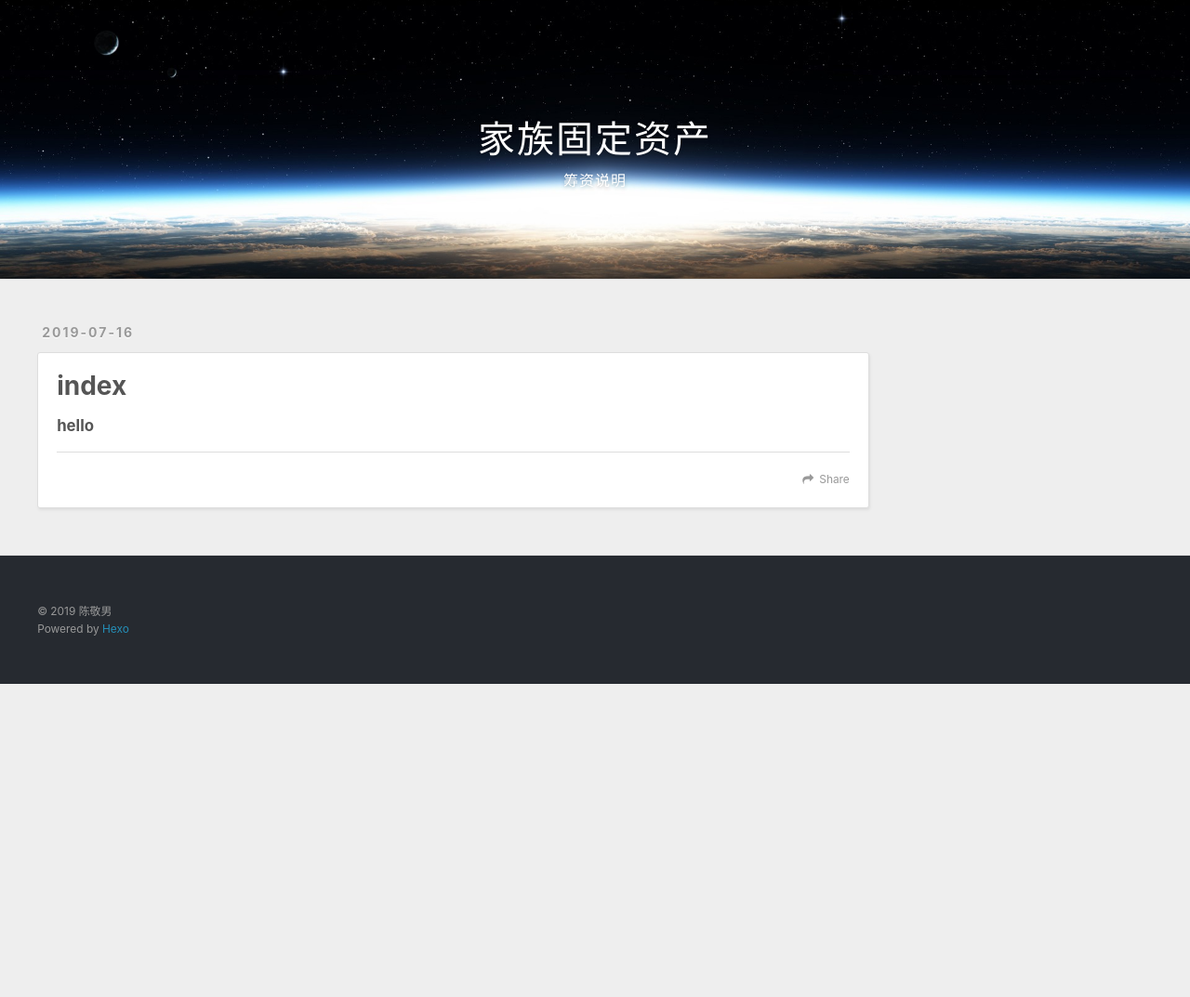
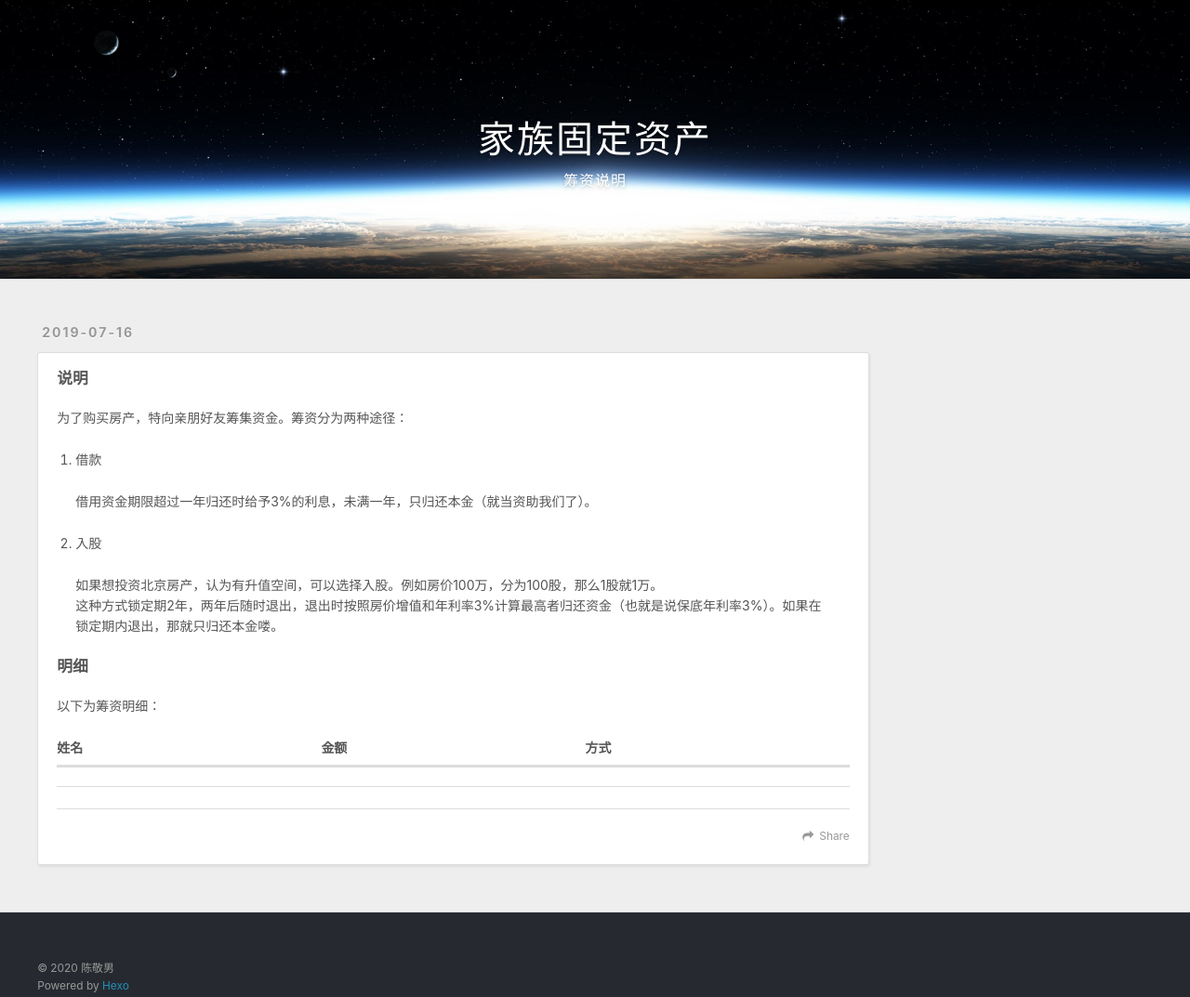
Before and after one commit to chenjingnan1984/chenjingnan1984, a plain HTML site: page 2019/07/16/index/index.html in a window 1280 px wide. Shown: the whole page at 93% size. Before the commit the page ends 800 px from the top, so only its background shows below. Drawn offline with nearby package versions, Linux system fonts and the light colour scheme.

Commit message:
Site updated: 2020-03-05 14:31:39

```diff
--- a/2019/07/16/index/index.html
+++ b/2019/07/16/index/index.html
@@ -5,19 +5,19 @@
 
 
 
-  <title>index | 家族固定资产</title>
+  <title>家族固定资产</title>
   <meta name="viewport" content="width=device-width, initial-scale=1, maximum-scale=1">
-  <meta name="description" content="hello">
+  <meta name="description" content="说明   为了购买房产，特向亲朋好友筹集资金。筹资分为两种途径：  借款   借用资金期限超过一年归还时给予3%的利息，未满一年，只归还本金（就当资助我们了）。  入股 如果想投资北京房产，认为有升值空间，可以选择入股。例如房价100万，分为100股，那么1股就1万。这种方式锁定期2年，两年后随时退出，退出时按照房价增值和年利率3%计算最高者归还资金（也就是说保底年利率3%）。如果在锁定期内退出，">
 <meta property="og:type" content="article">
-<meta property="og:title" content="index">
+<meta property="og:title" content="家族固定资产">
 <meta property="og:url" content="http://yoursite.com/2019/07/16/index/index.html">
 <meta property="og:site_name" content="家族固定资产">
-<meta property="og:description" content="hello">
+<meta property="og:description" content="说明   为了购买房产，特向亲朋好友筹集资金。筹资分为两种途径：  借款   借用资金期限超过一年归还时给予3%的利息，未满一年，只归还本金（就当资助我们了）。  入股 如果想投资北京房产，认为有升值空间，可以选择入股。例如房价100万，分为100股，那么1股就1万。这种方式锁定期2年，两年后随时退出，退出时按照房价增值和年利率3%计算最高者归还资金（也就是说保底年利率3%）。如果在锁定期内退出，">
 <meta property="og:locale" content="zh-Hans">
-<meta property="og:updated_time" content="2019-07-16T10:17:42.608Z">
+<meta property="og:updated_time" content="2020-03-05T06:29:00.863Z">
 <meta name="twitter:card" content="summary">
-<meta name="twitter:title" content="index">
-<meta name="twitter:description" content="hello">
+<meta name="twitter:title" content="家族固定资产">
+<meta name="twitter:description" content="说明   为了购买房产，特向亲朋好友筹集资金。筹资分为两种途径：  借款   借用资金期限超过一年归还时给予3%的利息，未满一年，只归还本金（就当资助我们了）。  入股 如果想投资北京房产，认为有升值空间，可以选择入股。例如房价100万，分为100股，那么1股就1万。这种方式锁定期2年，两年后随时退出，退出时按照房价增值和年利率3%计算最高者归还资金（也就是说保底年利率3%）。如果在锁定期内退出，">
 
 
     <link rel="icon" href="/favicon.png">
@@ -63,23 +63,37 @@
   <div class="article-inner">
 
 
-      <header class="article-header">
-
-
-    <h1 class="article-title" itemprop="name">
-      index
-    </h1>
-
-
-      </header>
-
     <div class="article-entry" itemprop="articleBody">
 
-        <h4 id="hello"><a href="#hello" class="headerlink" title="hello"></a>hello</h4>
+        <h4 id="说明"><a href="#说明" class="headerlink" title="说明"></a>说明</h4><p>   为了购买房产，特向亲朋好友筹集资金。筹资分为两种途径：</p>
+<ol>
+<li><p>借款  </p>
+<p>借用资金期限超过一年归还时给予3%的利息，未满一年，只归还本金（就当资助我们了）。</p>
+</li>
+<li><p>入股</p>
+<p>如果想投资北京房产，认为有升值空间，可以选择入股。例如房价100万，分为100股，那么1股就1万。<br>这种方式锁定期2年，两年后随时退出，退出时按照房价增值和年利率3%计算最高者归还资金（也就是说保底年利率3%）。如果在锁定期内退出，那就只归还本金喽。</p>
+</li>
+</ol>
+<h4 id="明细"><a href="#明细" class="headerlink" title="明细"></a>明细</h4><p>  以下为筹资明细：</p>
+<table>
+<thead>
+<tr>
+<th align="right">姓名</th>
+<th align="center">金额</th>
+<th align="right">方式</th>
+</tr>
+</thead>
+<tbody><tr>
+<td align="right"></td>
+<td align="center"></td>
+<td align="right"></td>
+</tr>
+</tbody></table>
+
 
     </div>
     <footer class="article-footer">
-      <a data-url="http://yoursite.com/2019/07/16/index/" data-id="cjy79hd7y0000eb2ylt57zqc6" class="article-share-link">Share</a>
+      <a data-url="http://yoursite.com/2019/07/16/index/" data-id="cjy7ay0bv0000tp2yytut47p3" class="article-share-link">Share</a>
 
 
     </footer>
@@ -106,7 +120,7 @@
 
   <div class="outer">
     <div id="footer-info" class="inner">
-      &copy; 2019 陈敬男<br>
+      &copy; 2020 陈敬男<br>
       Powered by <a href="http://hexo.io/" target="_blank">Hexo</a>
     </div>
   </div>
```
Also changed, not shown: archives/2019/07/index.html (+1 -7 lines), archives/2019/index.html (+1 -7 lines), archives/index.html (+1 -7 lines), index.html (+27 -13 lines).
